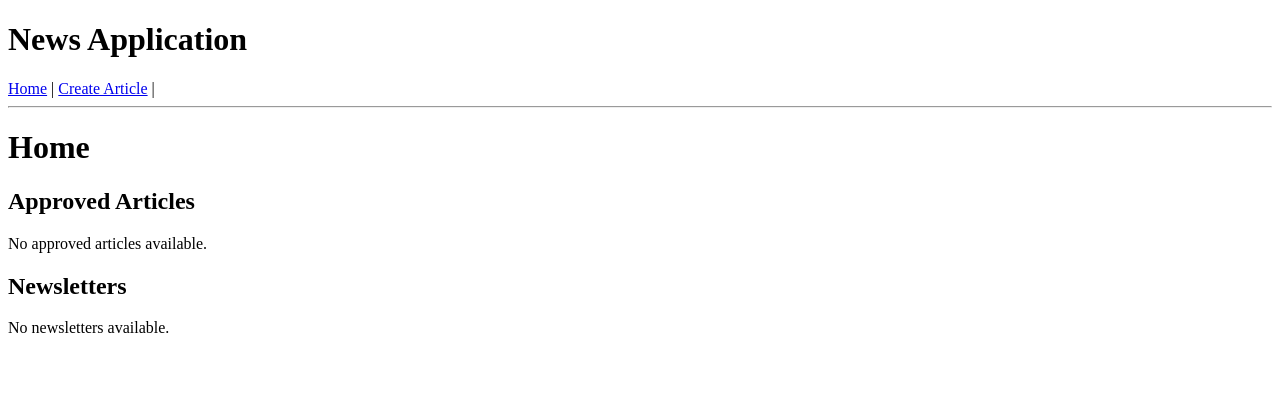
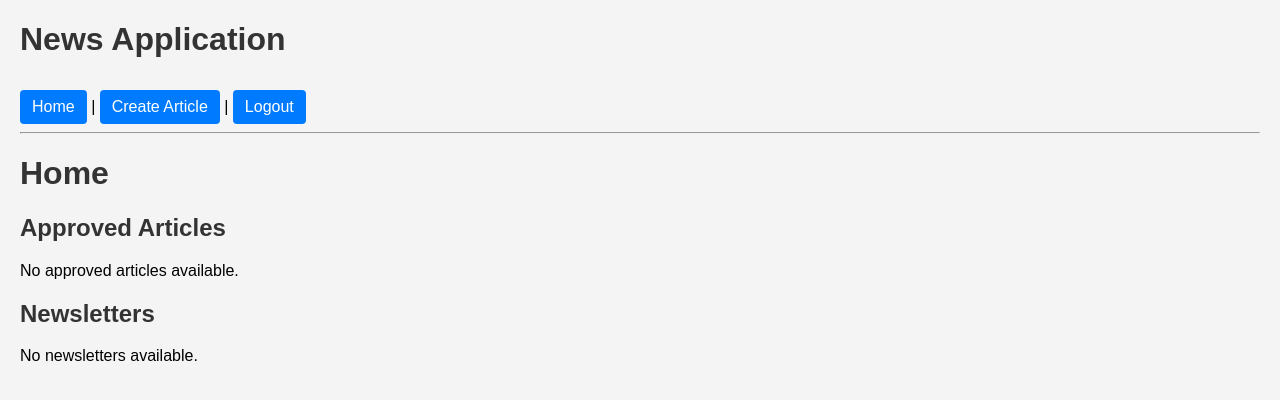
Before and after one commit to Chantel-star/Capstone-Project-Consolidation-, a Django app: page / in a window 1280 px wide. Shown: the top 400 px of the page. Run offline with Django 5.2, Linux system fonts and the light colour scheme; the visitor is signed in with stand-in values (Sample User, id 1); data that the repository does not hold is empty.

Commit message:
Final cleanup: removed pycache, added logout, styling, README

```diff
--- /dev/null
+++ b/news/static/css/style.css
@@ -0,0 +1,30 @@
+body {
+    font-family: Arial, sans-serif;
+    margin: 20px;
+    background-color: #f4f4f4;
+}
+
+h1, h2 {
+    color: #333;
+}
+
+div {
+    background: white;
+    padding: 15px;
+    margin-bottom: 10px;
+    border-radius: 5px;
+}
+
+a {
+    display: inline-block;
+    margin-top: 10px;
+    padding: 8px 12px;
+    background: #007BFF;   /* FIXED: was white on white */
+    color: white;
+    text-decoration: none;
+    border-radius: 4px;
+}
+
+a:hover {
+    background: #ff00b3;
+}
--- a/news/templates/news/base.html
+++ b/news/templates/news/base.html
@@ -2,6 +2,9 @@
 <html>
 <head>
     <title>News App</title>
+
+    {% load static %}
+    <link rel="stylesheet" href="{% static 'css/style.css' %}">
 </head>
 <body>
 
@@ -25,6 +28,9 @@
             <a href="/accounts/login/">Login</a> |
             <a href="/register/">Register</a> |
         {% endif %}
+        {% if user.is_authenticated %}
+    <a href="{% url 'logout' %}">Logout</a>
+{% endif %}
     </nav>
 
     <hr>
--- a/news/urls.py
+++ b/news/urls.py
@@ -1,4 +1,6 @@
 from django.urls import path
+from django.contrib.auth import views as auth_views
+from .views import logout_user
 from .views import (
     approve_article,
     home,
@@ -14,7 +16,9 @@ urlpatterns = [
     path('approve/<int:article_id>/', approve_article, name='approve_article'),
     path('editor/', editor_dashboard, name='editor_dashboard'),
     path('register/', register, name='register'),
+    path('login/', auth_views.LoginView.as_view(), name='login'),
     path('create/', create_article, name='create_article'),
     path('update/<int:article_id>/', update_article, name='update_article'),
     path('api/articles/', ArticleAPIView.as_view(), name='api_articles'),
+    path('logout/', logout_user, name='logout'),
 ]
--- a/news/views.py
+++ b/news/views.py
@@ -3,6 +3,7 @@ from django.contrib.auth.decorators import login_required, user_passes_test
 from django.db.models import Q
 from django.contrib import messages
 from django.contrib.auth import login
+from django.contrib.auth import logout
 from django.contrib.auth.models import Group
 from django.core.mail import send_mail
 import requests
@@ -158,6 +159,13 @@ def update_article(request, article_id):
 
 
 # =========================
+# LOGOUT USER
+# =========================
+def logout_user(request):
+    logout(request)
+    return redirect('login')
+
+# =========================
 # REGISTER
 # =========================
 def register(request):
```
Also changed, not shown: 1 other file.
